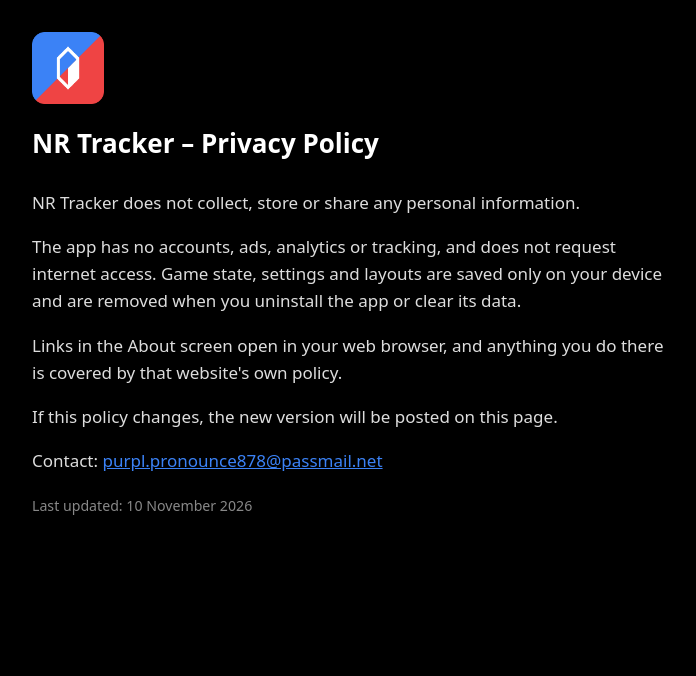
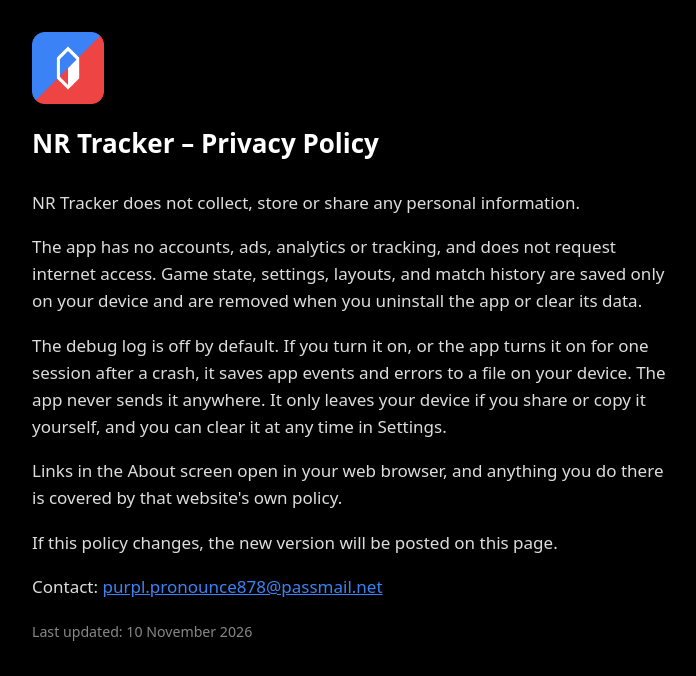
Before and after one commit to patcolyn/patcolyn.github.io, a plain HTML site: page NRPrivacyPolicy.html in a window 1280 px wide. Shown: the whole page, without its empty margins (288-984 px from the left). Drawn offline with Linux system fonts and the light colour scheme.

Commit message:
Update privacy policy with match history and debug log details

```diff
--- a/NRPrivacyPolicy.html
+++ b/NRPrivacyPolicy.html
@@ -19,7 +19,8 @@
   <img src="assets/nricon.png" alt="">
   <h1>NR Tracker – Privacy Policy</h1>
   <p>NR Tracker does not collect, store or share any personal information.</p>
-  <p>The app has no accounts, ads, analytics or tracking, and does not request internet access. Game state, settings and layouts are saved only on your device and are removed when you uninstall the app or clear its data.</p>
+  <p>The app has no accounts, ads, analytics or tracking, and does not request internet access. Game state, settings, layouts, and match history are saved only on your device and are removed when you uninstall the app or clear its data.</p>
+  <p>The debug log is off by default. If you turn it on, or the app turns it on for one session after a crash, it saves app events and errors to a file on your device. The app never sends it anywhere. It only leaves your device if you share or copy it yourself, and you can clear it at any time in Settings.</p>
   <p>Links in the About screen open in your web browser, and anything you do there is covered by that website's own policy.</p>
   <p>If this policy changes, the new version will be posted on this page.</p>
   <p>Contact: <a href="mailto:purpl.pronounce878@passmail.net">purpl.pronounce878@passmail.net</a></p>
```
